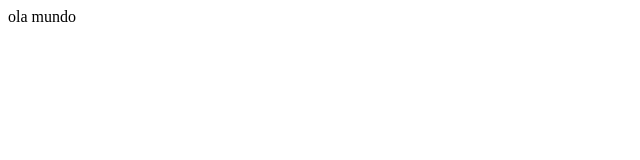
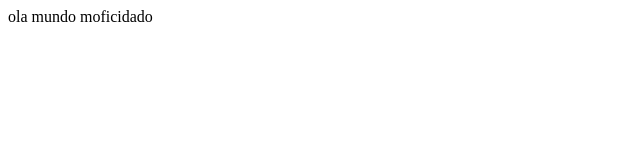
Before and after one commit to davicampos689/testeGit, a plain HTML site: page testeGit/index.html in a window 1280 px wide. Shown: the whole page, without its empty margins (0-640 px from the left). Drawn offline with Linux system fonts and the light colour scheme.

Commit message:
modificado

```diff
--- a/testeGit/index.html
+++ b/testeGit/index.html
@@ -1 +1 @@
-<p> ola mundo</p>
+<p> ola mundo moficidado </p>
```
